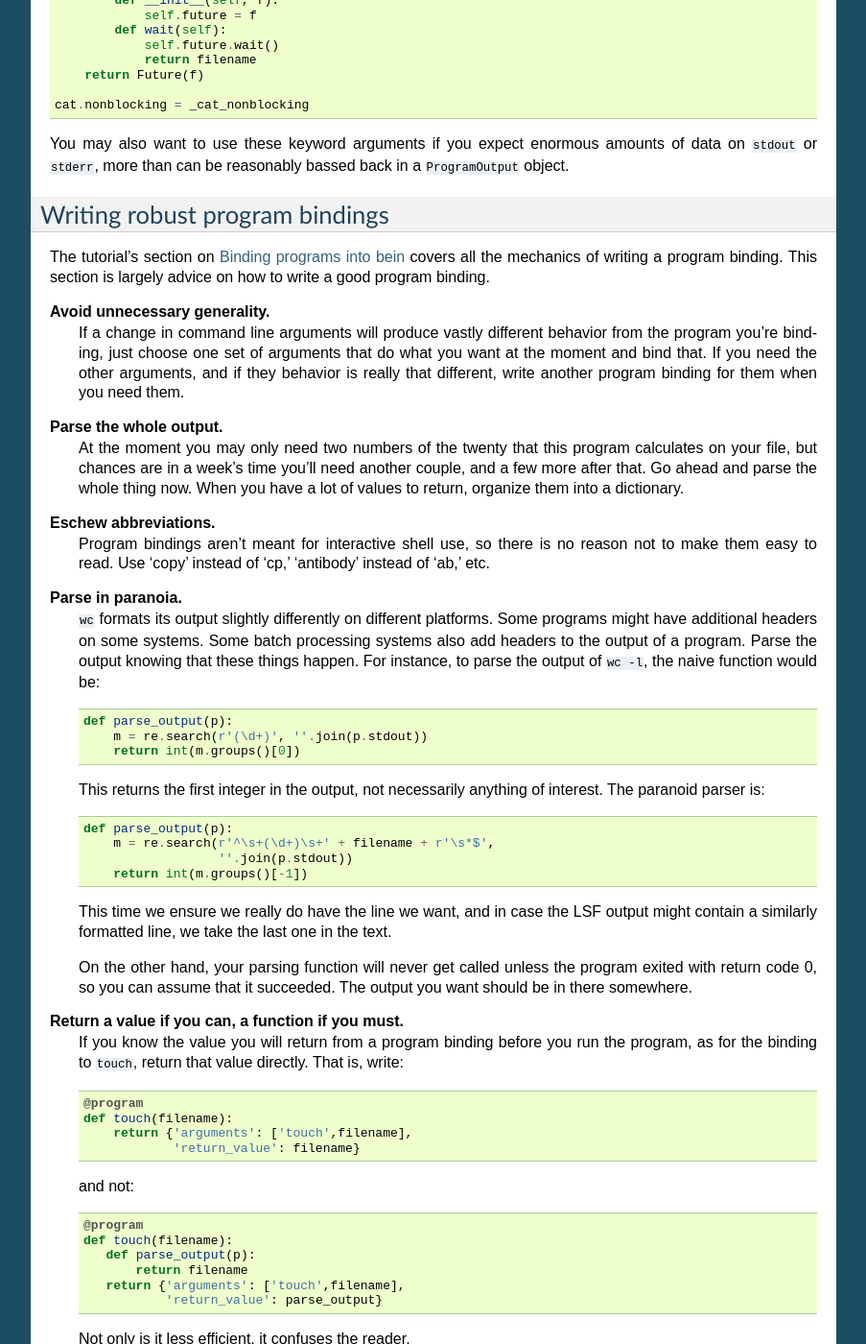
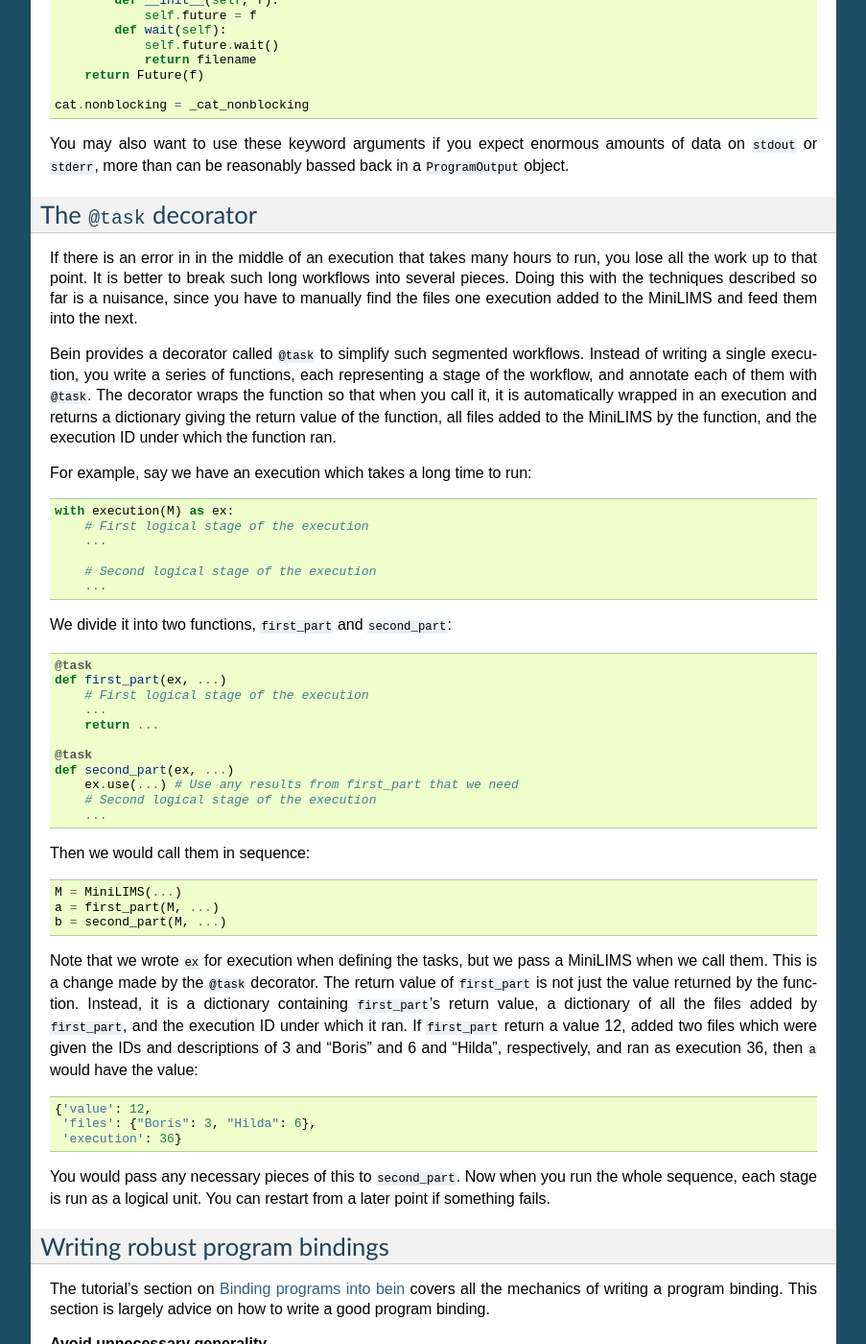
Before and after one commit to madhadron/bein, a Sphinx documentation site: the page built from doc/advanced_bein.rst, in a window 1280 px wide and 1400 px high, scrolled down 4774 px. Shown: the whole window at 96% size, without its empty margins (198-1101 px from the left). Built offline with Sphinx 7.4.7, drawn with Linux system fonts in a browser that asks for light colours.

Commit message:
Updated documentation to describe @task

```diff
--- a/doc/advanced_bein.rst
+++ b/doc/advanced_bein.rst
@@ -201,6 +201,50 @@ Unfortunately, you have to add your own ``nonblocking`` binding by hand, as in::
     cat.nonblocking = _cat_nonblocking
 
 You may also want to use these keyword arguments if you expect enormous amounts of data on ``stdout`` or ``stderr``, more than can be reasonably bassed back in a ``ProgramOutput`` object.
+
+The ``@task`` decorator
+***********************
+
+If there is an error in in the middle of an execution that takes many hours to run, you lose all the work up to that point.  It is better to break such long workflows into several pieces.  Doing this with the techniques described so far is a nuisance, since you have to manually find the files one execution added to the MiniLIMS and feed them into the next.
+
+Bein provides a decorator called ``@task`` to simplify such segmented workflows.  Instead of writing a single execution, you write a series of functions, each representing a stage of the workflow, and annotate each of them with ``@task``.  The decorator wraps the function so that when you call it, it is automatically wrapped in an execution and returns a dictionary giving the return value of the function, all files added to the MiniLIMS by the function, and the execution ID under which the function ran.
+
+For example, say we have an execution which takes a long time to run::
+
+    with execution(M) as ex:
+        # First logical stage of the execution
+	...
+
+	# Second logical stage of the execution
+	...
+
+We divide it into two functions, ``first_part`` and ``second_part``::
+
+    @task
+    def first_part(ex, ...)
+        # First logical stage of the execution
+        ...
+	return ...
+
+    @task
+    def second_part(ex, ...)
+        ex.use(...) # Use any results from first_part that we need
+	# Second logical stage of the execution
+	...
+
+Then we would call them in sequence::
+
+    M = MiniLIMS(...)
+    a = first_part(M, ...)
+    b = second_part(M, ...)
+
+Note that we wrote ``ex`` for execution when defining the tasks, but we pass a MiniLIMS when we call them.  This is a change made by the ``@task`` decorator.  The return value of ``first_part`` is not just the value returned by the function.  Instead, it is a dictionary containing ``first_part``'s return value, a dictionary of all the files added by ``first_part``, and the execution ID under which it ran.  If ``first_part`` return a value 12, added two files which were given the IDs and descriptions of 3 and "Boris" and 6 and "Hilda", respectively, and ran as execution 36, then ``a`` would have the value::
+
+    {'value': 12,
+     'files': {"Boris": 3, "Hilda": 6},
+     'execution': 36}
+
+You would pass any necessary pieces of this to ``second_part``.  Now when you run the whole sequence, each stage is run as a logical unit.  You can restart from a later point if something fails.
 
 Writing robust program bindings
 *******************************
```
